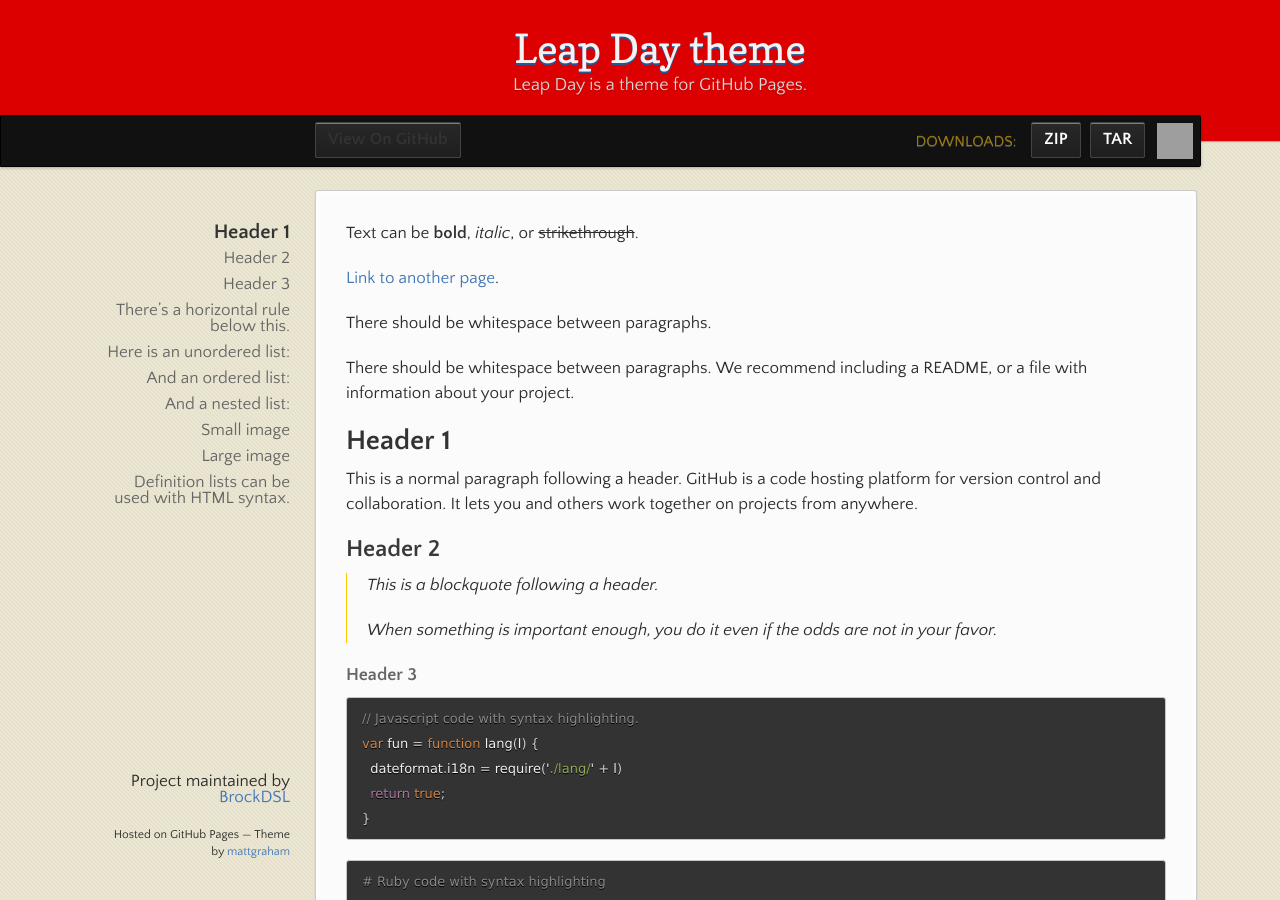
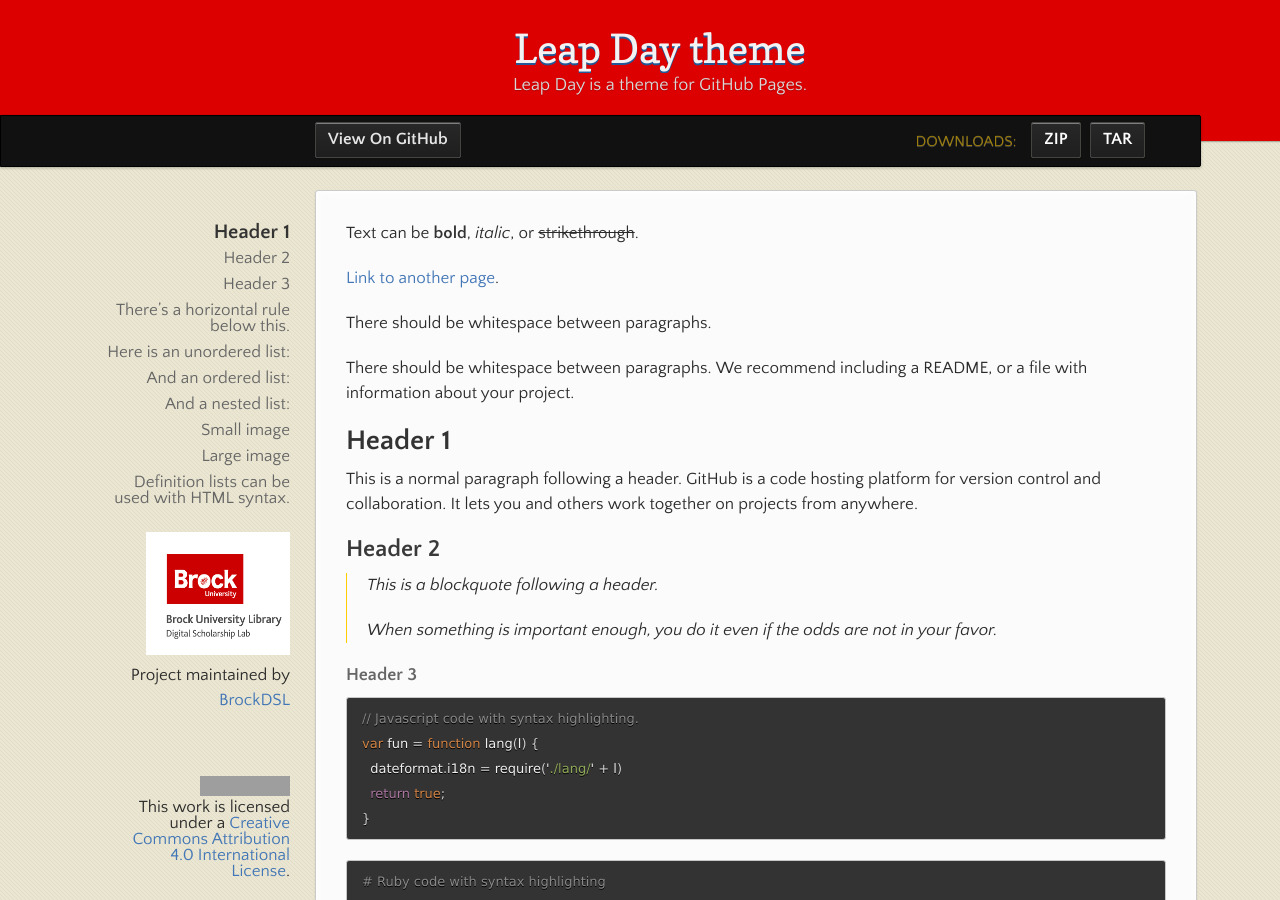
Before and after one commit to BrockDSL/DSL-Site-Theme, a Jekyll site: the page built from index.md, in a window 1280 px wide and 900 px high. Built offline with Jekyll 4.4.1, drawn with Linux system fonts in a browser that asks for light colours; grey boxes are pictures that could not be loaded.

Commit message:
added altered defaults.html file

```diff
--- a/_layouts/default.html
+++ b/_layouts/default.html
@@ -17,14 +17,14 @@
   <body>
 
       <header>
-        <h1>{{ page.title | default: site.title | default: site.github.repository_name }}</h1>
-        <p>{{ page.description | default: site.description | default: site.github.project_tagline }}</p>
+		<h1>{{ site.title | default: site.github.repository_name | replace: "_", " " | replace: "-", " " }}</h1>
+        <p>{{ site.description | default: site.github.project_tagline }}</p>
       </header>
 
       <div id="banner">
-        <span id="logo"></span>
 
-        <a href="{{ site.github.repository_url }}" class="button fork"><strong>View On GitHub</strong></a>
+
+        <a href="{{ site.github.repository_url }}" class="button fork"><strong style="color:#e5e5e5;">View On GitHub</strong></a>
         {% if site.show_downloads %}
           <div class="downloads">
             <span>Downloads:</span>
@@ -37,18 +37,17 @@
       </div><!-- end banner -->
 
     <div class="wrapper">
-      <nav>
+	  <nav>
         <ul></ul>
+		<img src="dsl_logo.png" alt="DSL Logo" height="123" width="144" >
+        <p>Project maintained by <a href="{{ site.github.owner_url }}">{{ site.github.owner_name }}</a></p>
       </nav>
       <section>
         {{ content }}
 
       </section>
       <footer>
-        {% if site.github.is_project_page %}
-          <p>Project maintained by <a href="{{ site.github.owner_url }}">{{ site.github.owner_name }}</a></p>
-        {% endif %}
-        <p><small>Hosted on GitHub Pages &mdash; Theme by <a href="https://twitter.com/mattgraham">mattgraham</a></small></p>
+        <a rel="license" href="http://creativecommons.org/licenses/by/4.0/"><img alt="Creative Commons License" style="border-width:0" src="https://i.creativecommons.org/l/by/4.0/80x15.png" /></a><br />This work is licensed under a <a rel="license" href="http://creativecommons.org/licenses/by/4.0/">Creative Commons Attribution 4.0 International License</a>.
       </footer>
     </div>
 
```
